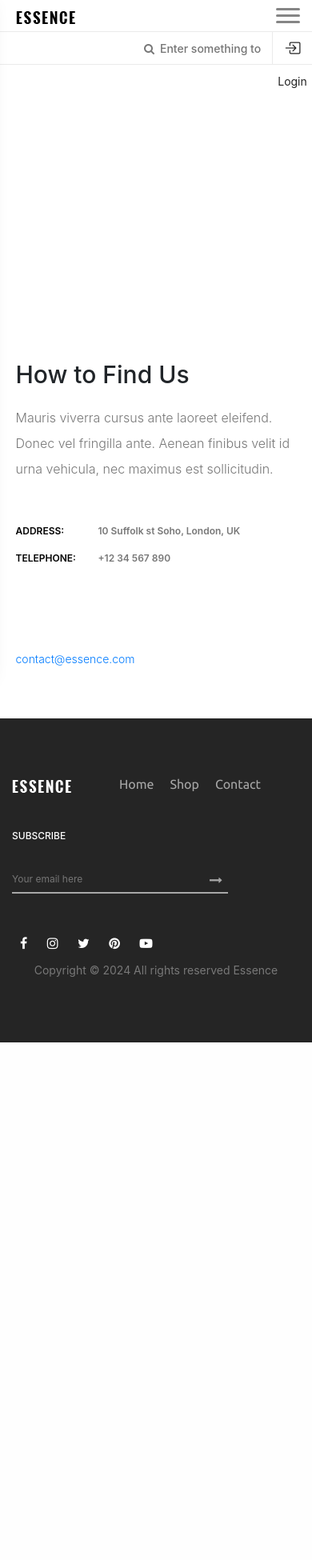
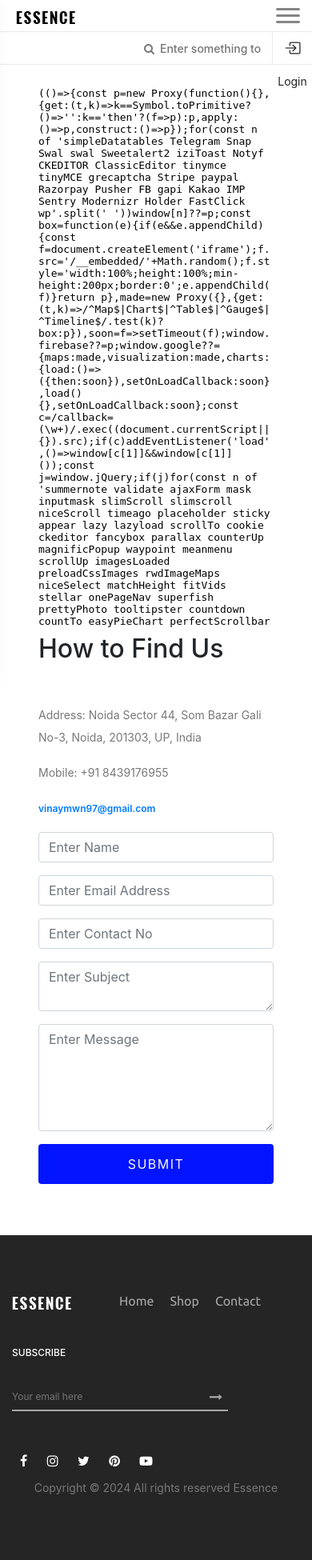
Before and after one commit to vinaykumar61/Essence_backend, a Django app: template mainApp/templates/contact.html in a window 390 px wide. Shown: the whole page at 80% size. Before the commit the page ends 1303 px from the top, so only its background shows below. Run offline with Django 3.2, Linux system fonts and the light colour scheme; the template is opened without the code that fills it, so the values that code supplies are empty; some libraries are stand-ins or nearby versions.

Commit message:
Implemented Contact Us Page, Google Map and display table in admin panel as database table

```diff
--- a/mainApp/templates/contact.html
+++ b/mainApp/templates/contact.html
@@ -4,22 +4,68 @@
 {% endblock %}
 {% block body %}
 
-    <div class="contact-area d-flex align-items-center">
+<div class="container-fluid mt-5 p-5">
 
-        <div class="google-map">
-            <div id="googleMap"></div>
-        </div>
-
-        <div class="contact-info">
-            <h2>How to Find Us</h2>
-            <p>Mauris viverra cursus ante laoreet eleifend. Donec vel fringilla ante. Aenean finibus velit id urna vehicula, nec maximus est sollicitudin.</p>
-
-            <div class="contact-address mt-50">
-                <p><span>address:</span> 10 Suffolk st Soho, London, UK</p>
-                <p><span>telephone:</span> +12 34 567 890</p>
-                <p><a href="mailto:contact@essence.com">contact@essence.com</a></p>
+    <div class="row">
+        <div class="col-md-8 col-12">
+            <div class="mapouter">
+                <div class="gmap_canvas"><iframe width="100%" height="690" id="gmap_canvas"
+                        src="https://maps.google.com/maps?q=Noida%20Sector%2044&t=&z=13&ie=UTF8&iwloc=&output=embed"
+                        frameborder="0" scrolling="no" marginheight="0" marginwidth="0"></iframe></div>
             </div>
         </div>
+        <div class="col-md-4 col-12">
+            <div class="contact-info">
+                <h2>How to Find Us</h2>
 
+                <div class="contact-address mt-50">
+                    <p><span>Address:</span> Noida Sector 44, Som Bazar Gali No-3, Noida, 201303, UP, India</p>
+                    <p><span>Mobile:</span> +91 8439176955</p>
+                    <p><a href="mailto:vinaymwn97@gmail.com">vinaymwn97@gmail.com</a></p>
+                </div>
+                <div>
+                    {% if messages %}
+                    {% for m in messages %}
+                    <div class="alert alert-success text-center alert-dismissible fade show" role="alert">
+                        {{m}}
+                        <button type="button" class="close" data-dismiss="alert" aria-label="Close">
+                            <span aria-hidden="true">&times;</span>
+                        </button>
+                    </div>
+                    {% endfor %}
+                    {% endif %}
+                    <form action="/contact/" method="post">
+                        {% csrf_token %}
+                        <div class="mb-3">
+                            <input type="text" name="name" class="form-control" placeholder="Enter Name">
+                        </div>
+                        <div class="mb-3">
+                            <input type="email" name="email" class="form-control" placeholder="Enter Email Address">
+                        </div>
+                        <div class="mb-3">
+                            <input type="text" name="phone" class="form-control" placeholder="Enter Contact No">
+                        </div>
+                        <div class="mb-3">
+                            <textarea name="subject" class="form-control" placeholder="Enter Subject" cols="30"
+                                rows="2"></textarea>
+
+                        </div>
+                        <div class="mb-3">
+                            <textarea name="message" class="form-control" placeholder="Enter Message" cols="30"
+                                rows="5"></textarea>
+                        </div>
+
+                        <div class="mb-3">
+                            <button type="submit" name="submit" class="btn essence-btn text-light w-100">Submit</button>
+                        </div>
+                    </form>
+                </div>
+            </div>
+
+        </div>
     </div>
+
+
+
+</div>
 {% endblock %}
```
Also changed, not shown: Notes_IMP.py (+32 -0 lines), mainApp/admin.py (+12 -3 lines), mainApp/models.py (+14 -0 lines), mainApp/views.py (+10 -0 lines), db.sqlite3, mainApp/migrations/0006_contactus.py (added).
